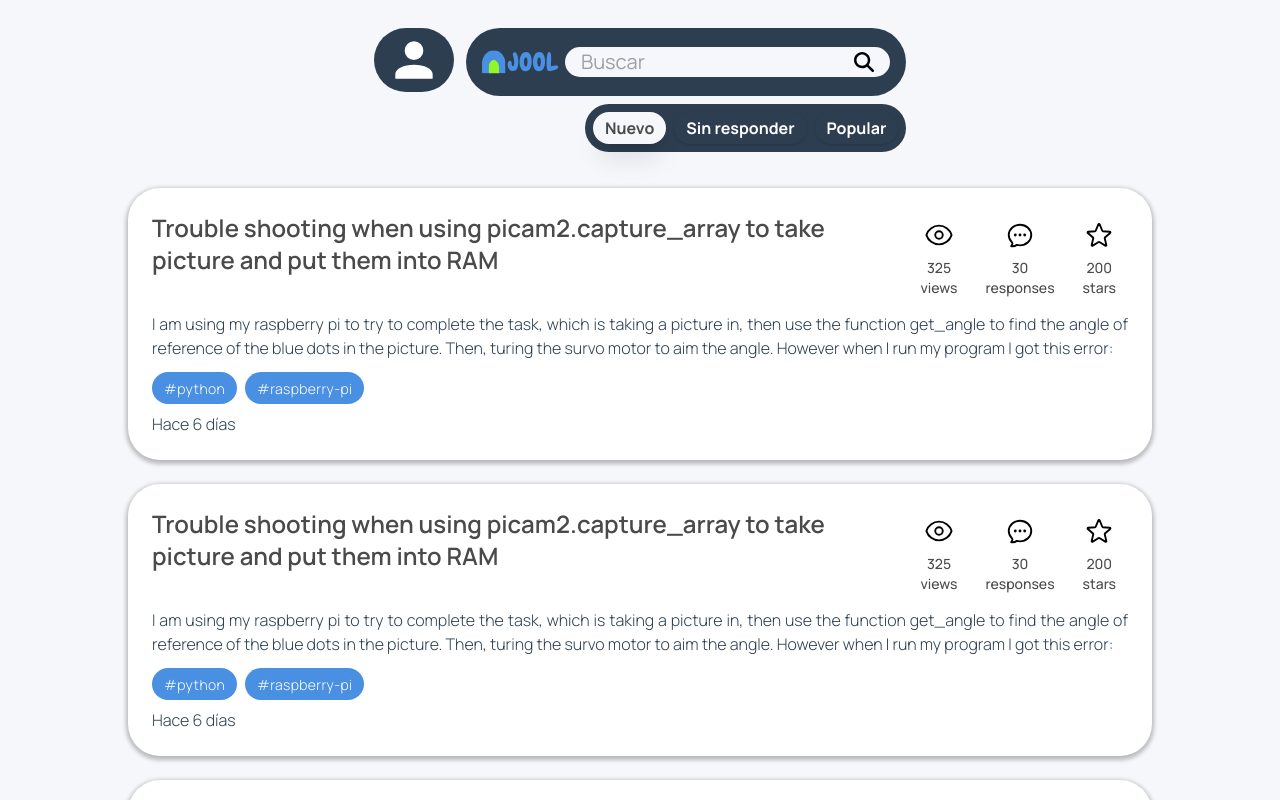
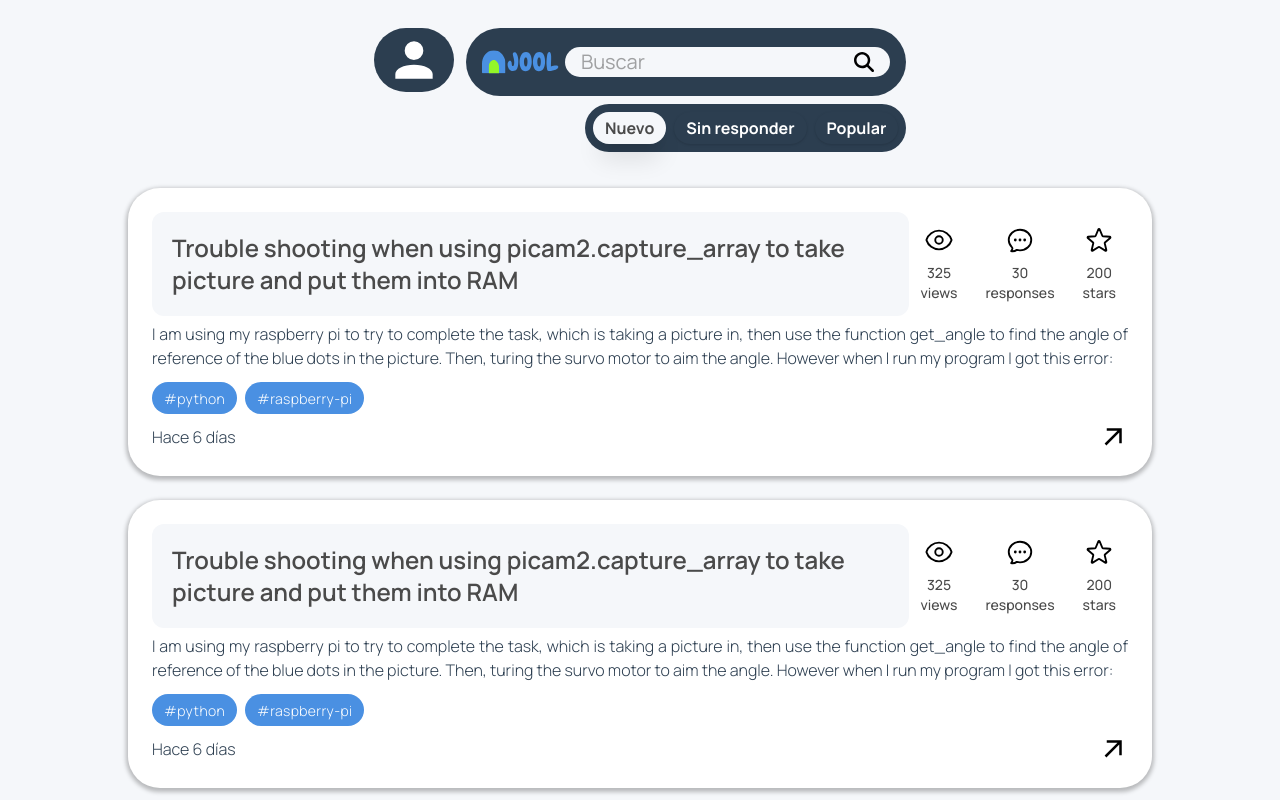
Before and after one commit to AngelAldaz/Jool, a Next.js app: page / in a window 1280 px wide. Shown: the top 800 px of the page. Built offline with nearby package versions, Linux system fonts and the light colour scheme.

Commit message:
feat(post): enhance post card UI and presentation
    - Refactor post title to be inside a styled section.
    - Add a link to the question page on the post card.

```diff
--- a/src/components/PostCard.jsx
+++ b/src/components/PostCard.jsx
@@ -81,10 +81,16 @@ export default function PostCard() {
             </>
           )}
         </div>
-        <h1 className="text-2xl font-semibold max-w-4xl text-text">
+        {/* <h1 className="text-2xl font-semibold max-w-4xl text-text">
           Trouble shooting when using picam2.capture_array to take picture and
           put them into RAM
-        </h1>
+        </h1> */}
+        <section className="bg-background rounded-xl p-5">
+          <h1 className="text-xl md:text-2xl font-semibold text-text break-words">
+            Trouble shooting when using picam2.capture_array to take picture and
+            put them into RAM
+          </h1>
+        </section>
         <div className="flex gap-1 items-center">
           {/* Versión desktop - visible en pantallas medianas y grandes */}
           <div className="hidden md:flex gap-1 items-center">
@@ -143,8 +149,12 @@ export default function PostCard() {
         <HashTag>python</HashTag>
         <HashTag>raspberry-pi</HashTag>
       </section>
-      <section className=" mt-2">
+      <section className=" mt-2 flex justify-between items-center">
         <p className="text-primary font-light">Hace 6 días</p>
+        {/* <p className="text-primary font-light">Comentarios: 30</p> */}
+        <a href="/question">
+          <Image src="/goto_link.svg" alt="Views" width={30} height={30} />
+        </a>
       </section>
     </div>
   );
```
